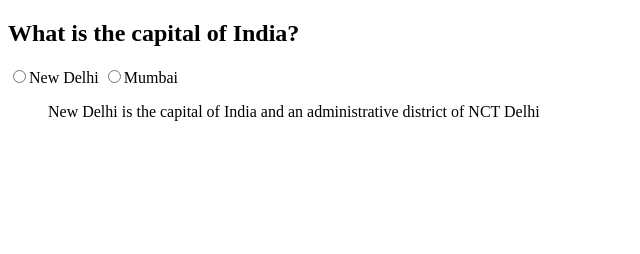
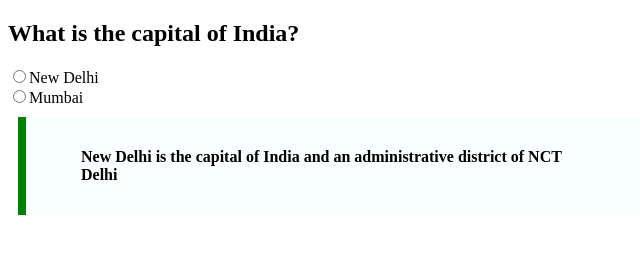
Before and after one commit to acciojob/trivia-Sujicoding, a website: page main.html in a window 1280 px wide. Shown: the whole page, without its empty margins (0-640 px from the left). Drawn offline with Linux system fonts and the light colour scheme.

Commit message:
created a submission

```diff
--- a/main.html
+++ b/main.html
@@ -9,10 +9,11 @@
 <body>
 	<div class="container">
 		<h2><b>What is the capital of India?</b></h2>
-		<input type="radio">New Delhi
+		<input type="radio">New Delhi </br>
 		<input type="radio">Mumbai
-		<blockquote>New Delhi is the capital of India and an administrative district of NCT Delhi</blockquote>
-
+		</div>
+	<div class="que">
+		<blockquote cite="https://en.wikipedia.org/wiki/New_Delhi">New Delhi is the capital of India and an administrative district of NCT Delhi</blockquote>
 	</div>
 	<!-- the entire body must be written by student -->
     <script type="text/javascript" src="./script.js">
--- a/styles.css
+++ b/styles.css
@@ -1,2 +1,9 @@
-
+.que{
+	max-width: 600px;
+margin: 10px;
+	padding: 15px;
+border-left: 8px solid green;
+background-color: #f8fffe;
+font-weight: bold;
+}
 /* Your CSS Code here. */
```
